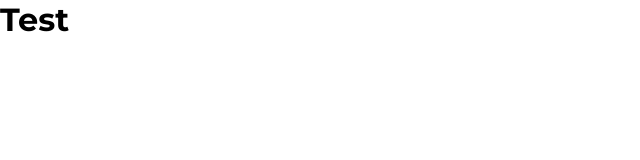
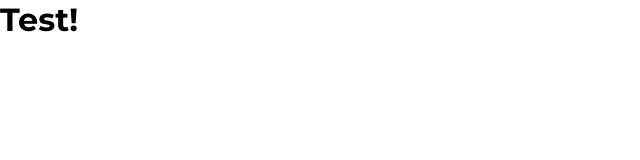
Before and after one commit to hugheyQ/personal-portfolio-webpage, a plain HTML site: page index.html in a window 1280 px wide. Shown: the full height of the page, 0-640 px from the left. Drawn offline with Linux system fonts and the light colour scheme.

Commit message:
This is my second commit

```diff
--- a/index.html
+++ b/index.html
@@ -9,6 +9,6 @@
     <link href="https://fonts.googleapis.com/css?family=Montserrat:100,100italic,200,200italic,300,300italic,regular,italic,500,500italic,600,600italic,700,700italic,800,800italic,900,900italic" rel="stylesheet" />
 </head>
 <body>
-    <h1>Test</h1>
+    <h1>Test!</h1>
 </body>
 </html>
```
